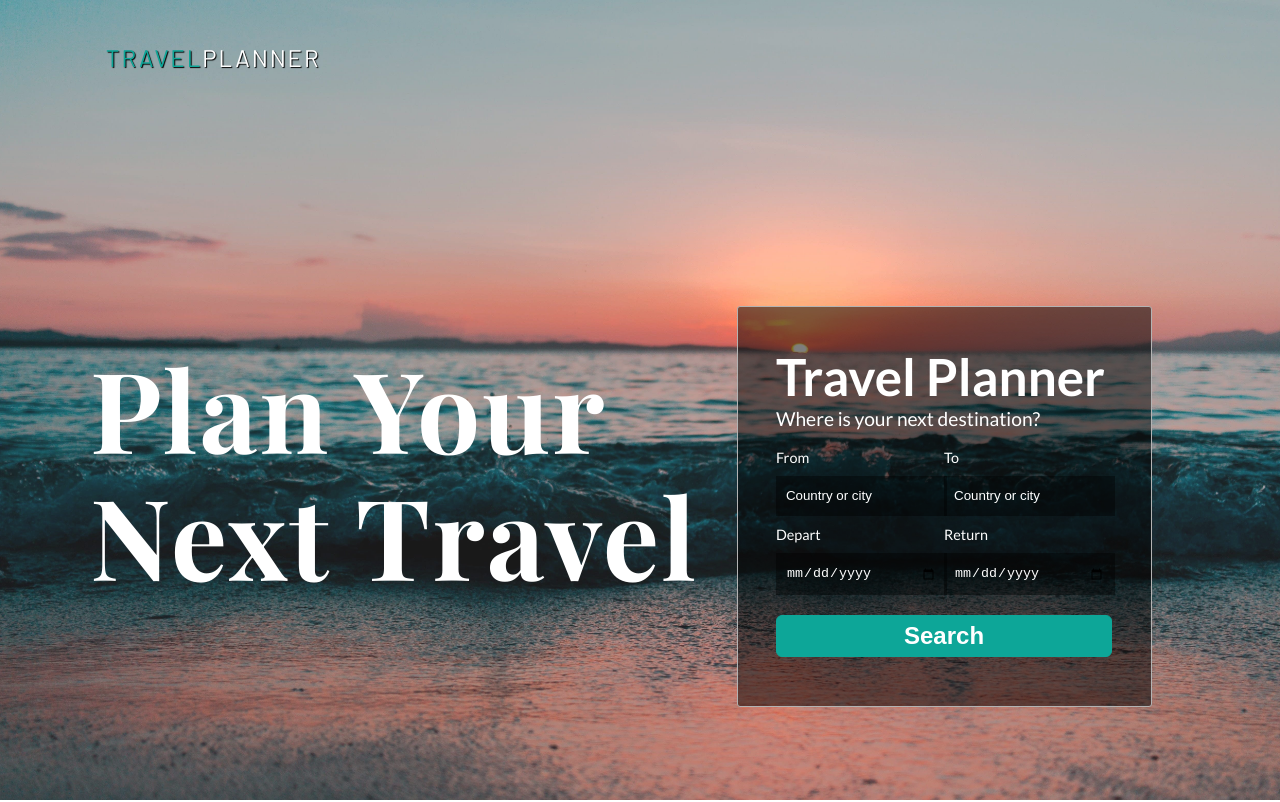
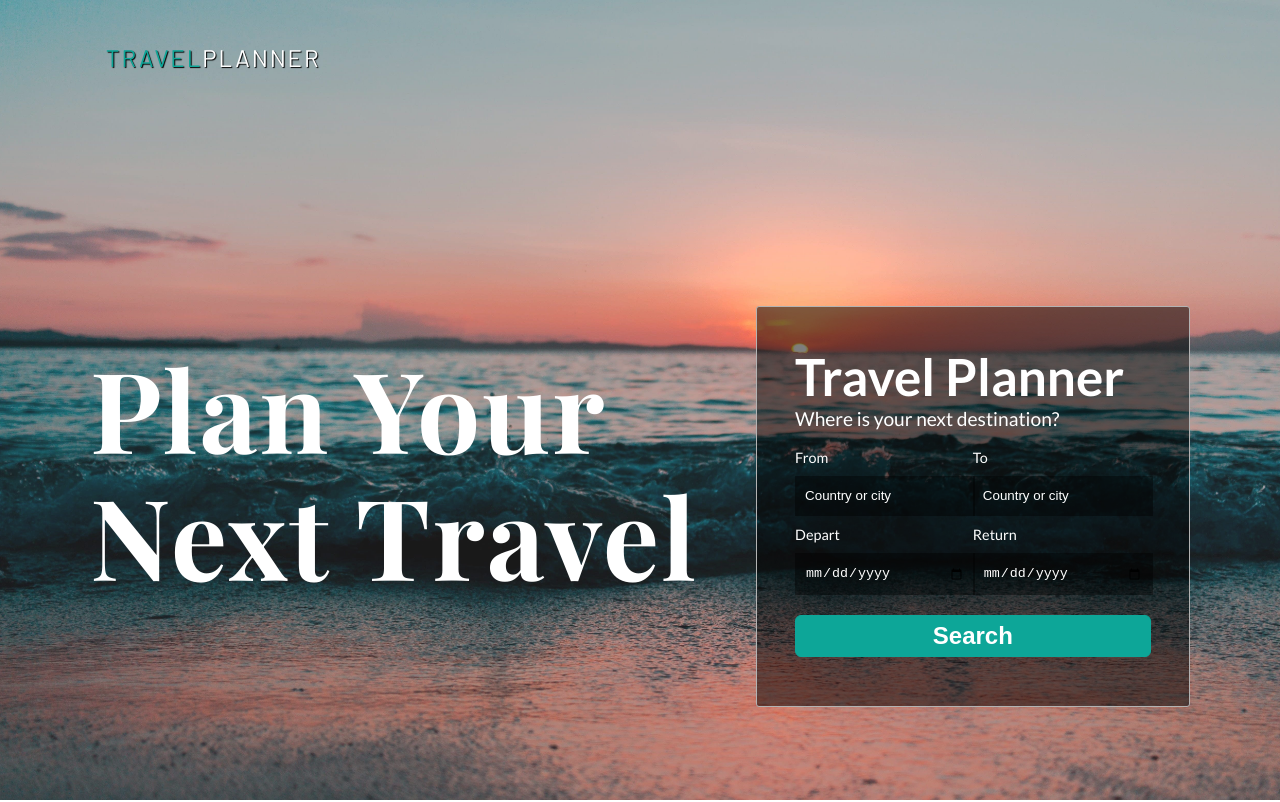
Before and after one commit to toowee-le/travel-planner, a website built with webpack: page src/client/views/index.html in a window 1280 px wide. Shown: the top 802 px of the page. Built offline with nearby package versions, Linux system fonts and the light colour scheme.

Commit message:
fix margin

```diff
--- a/src/client/styles/form.scss
+++ b/src/client/styles/form.scss
@@ -17,7 +17,7 @@ form {
   padding: 2em;
   width: 700px;
   max-width: 70%;
-  margin: 2em;
+  margin-left: 3em;
 
   .row {
     display: grid;
```
